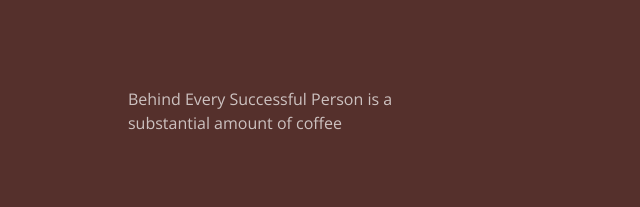
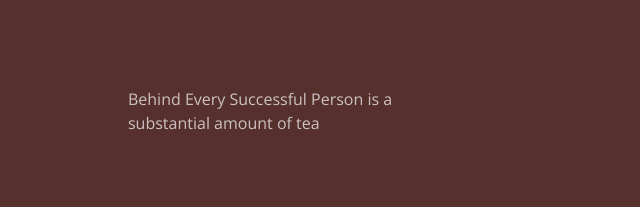
Before and after one commit to ceeriil/coffee-website, a plain HTML site: page index.html in a window 1280 px wide. Shown: the part 438-645 px from the top of the page, 0-640 px from the left. Drawn offline with nearby package versions, Linux system fonts and the light colour scheme.

Commit message:
Changed a paragraph

```diff
--- a/index.html
+++ b/index.html
@@ -42,7 +42,7 @@
             <button class="btn">Book</button>
             <p>
               Behind Every Successful Person is a <br />
-              substantial amount of coffee
+              substantial amount of tea
             </p>
             <p>
               Good Coffee Lorem ipsum dolor sit, amet consectetur <br />
```
